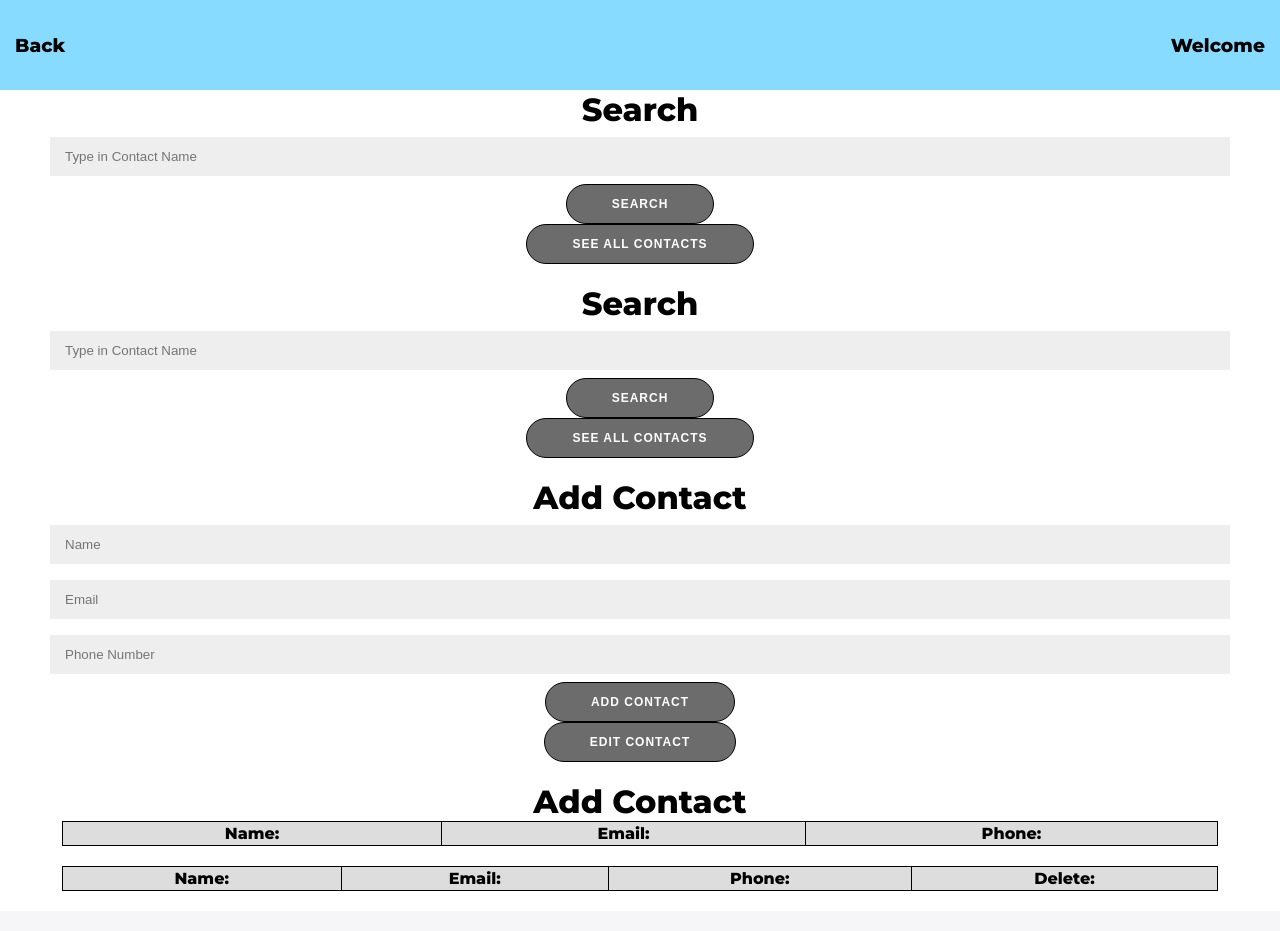
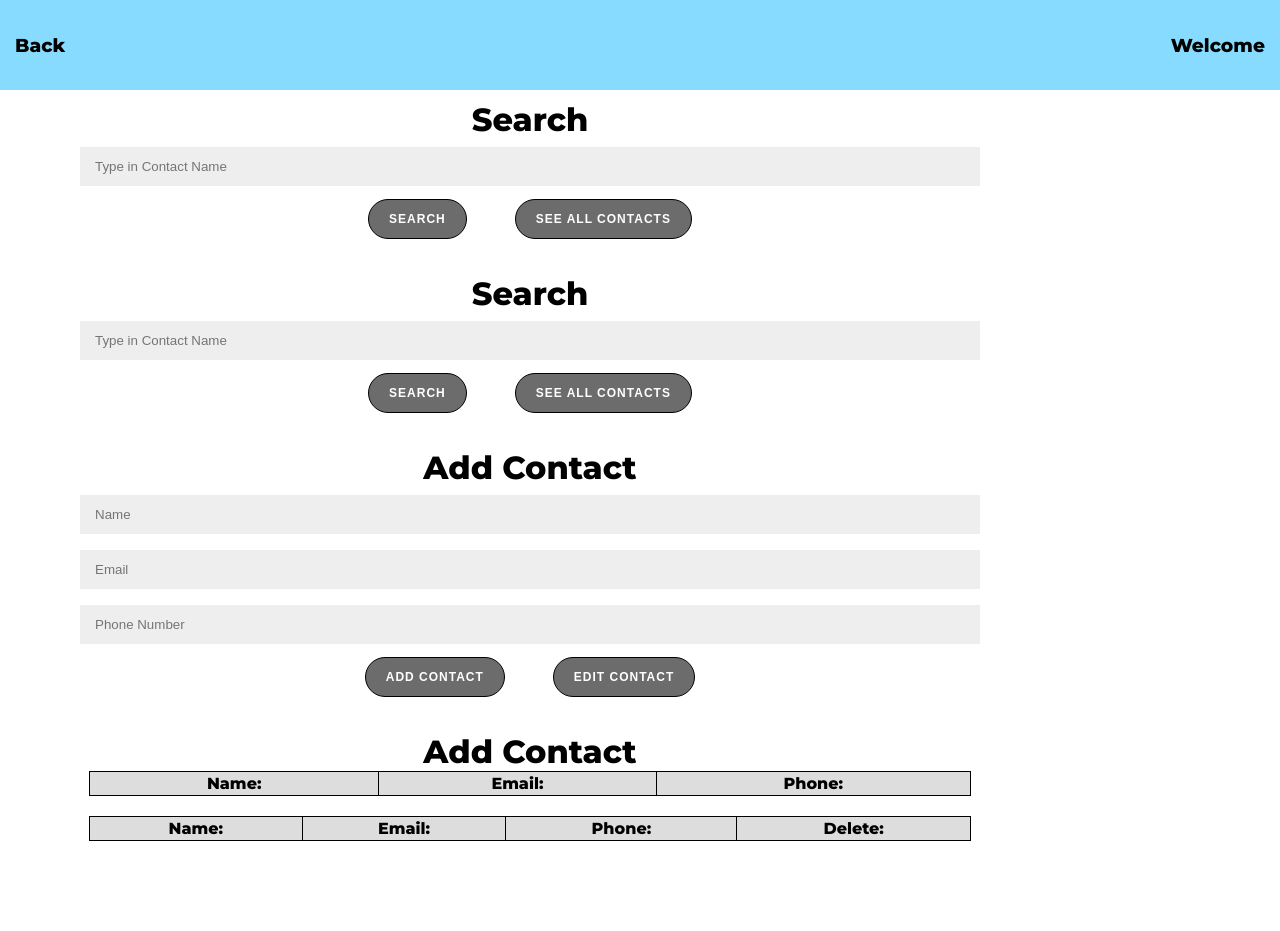
Before and after one commit to aMarshmallows/ContactManager, a PHP site: page /contacts.html in a window 1280 px wide. After the commit the page ends 841 px from the top, so only its background shows below. Run offline with PHP 8.4, Linux system fonts and the light colour scheme; lists and menus that the app fills with data are empty; some libraries are stand-ins or nearby versions.

Commit message:
Fix button spacing

```diff
--- a/var/www/html/contacts.html
+++ b/var/www/html/contacts.html
@@ -18,26 +18,31 @@
 	</div>
 
 	<!-- partial:index.partial.html -->
-<div class="dashboard-container" id="container">
+	<div class="dashboard" id="container">
 
 		<div class="dashboard-container">
 			<form action="#">
 				<h1>Search</h1>
 				<span></span>
 				<input type="search" placeholder="Type in Contact Name" id = "search" />
+				<div class="button-wrapper">
 					<button class="buttons" id="searchBtn">Search</button>
 					<button class="buttons" id="seeAll">See All Contacts</button>
+				</div>
+
 			</form>
 		</div>
-	<div class="dashboard-container" id="container">
 
 		<div class="dashboard-container">
 			<form action="#">
 				<h1>Search</h1>
 				<span></span>
 				<input type="search" placeholder="Type in Contact Name" id = "search" />
+				<div class="button-wrapper">
 					<button class="buttons" id="searchBtn">Search</button>
 					<button class="buttons" id="seeAll">See All Contacts</button>
+				</div>
+
 			</form>
 		</div>
 
@@ -48,8 +53,11 @@
 				<input type="text" placeholder="Name" id = "name1" />
 				<input type="text" placeholder="Email" id = "email1" />
 				<input type="text" placeholder="Phone Number" id = "phoneNumber1"/>
+				<div class="button-wrapper">
 					<button class="buttons" id="addButton">Add Contact</button>
 					<button class="buttons" id="editButton">Edit Contact</button>
+				</div>
+
 			</form>
 		</div>
 
@@ -66,7 +74,7 @@
 							<th>Phone:</th>
 						</tr>
 					</thead>
-
+				</table>
 				<table>
 					<thead>
 						<tr>
@@ -76,9 +84,11 @@
 							<th>Delete:</th>
 						</tr>
 					</thead>
+				</table>
 
 			<script src="js/script3.js"></script>
 
+		</div>
 	</div>
 <!-- partial -->
   <!--<script  src="./script.js"></script>-->
--- a/var/www/html/css/style.css
+++ b/var/www/html/css/style.css
@@ -5,8 +5,9 @@
 }
 
 body {
-	background: #f6f5f7;
+	background: #fff;
 	align-items: center;
+	justify-content: center;
 	margin:0px;
 	flex-direction: column;
 	font-family: 'Montserrat', sans-serif;
@@ -48,7 +49,7 @@ button {
 	color: #FFFFFF;
 	font-size: 12px;
 	font-weight: bold;
-	padding: 12px 45px;
+	padding: 12px 20px;
 	letter-spacing: 1px;
 	text-transform: uppercase;
 	transition: transform 80ms ease-in;
@@ -106,6 +107,13 @@ header{
 	justify-content: space-between;
 }
 
+.button-wrapper{
+	display:flex;
+	flex-direction:row;
+	gap: 3em;
+	padding: 5px;
+}
+
 .wrapper{
 	width: 90%;
 	margin: 0 auto;
@@ -132,12 +140,19 @@ header{
 	min-height: 480px;
 }
 
+.dashboard{
+	display:flex;
+	justify-content: center;
+	margin-left: 30px;
+	flex-direction: column;
+}
+
 .dashboard-container {
-	left: 0;
-	width: 100%;
+	padding-top: 10px;
 	margin-bottom: 20px;
-	z-index: 2;
 	background-color: #fff;
+	max-width: 1000px;
+	justify-self: center;
 }
 
 .form-container {
```
Lines whose indentation alone changed are shown as unchanged.
